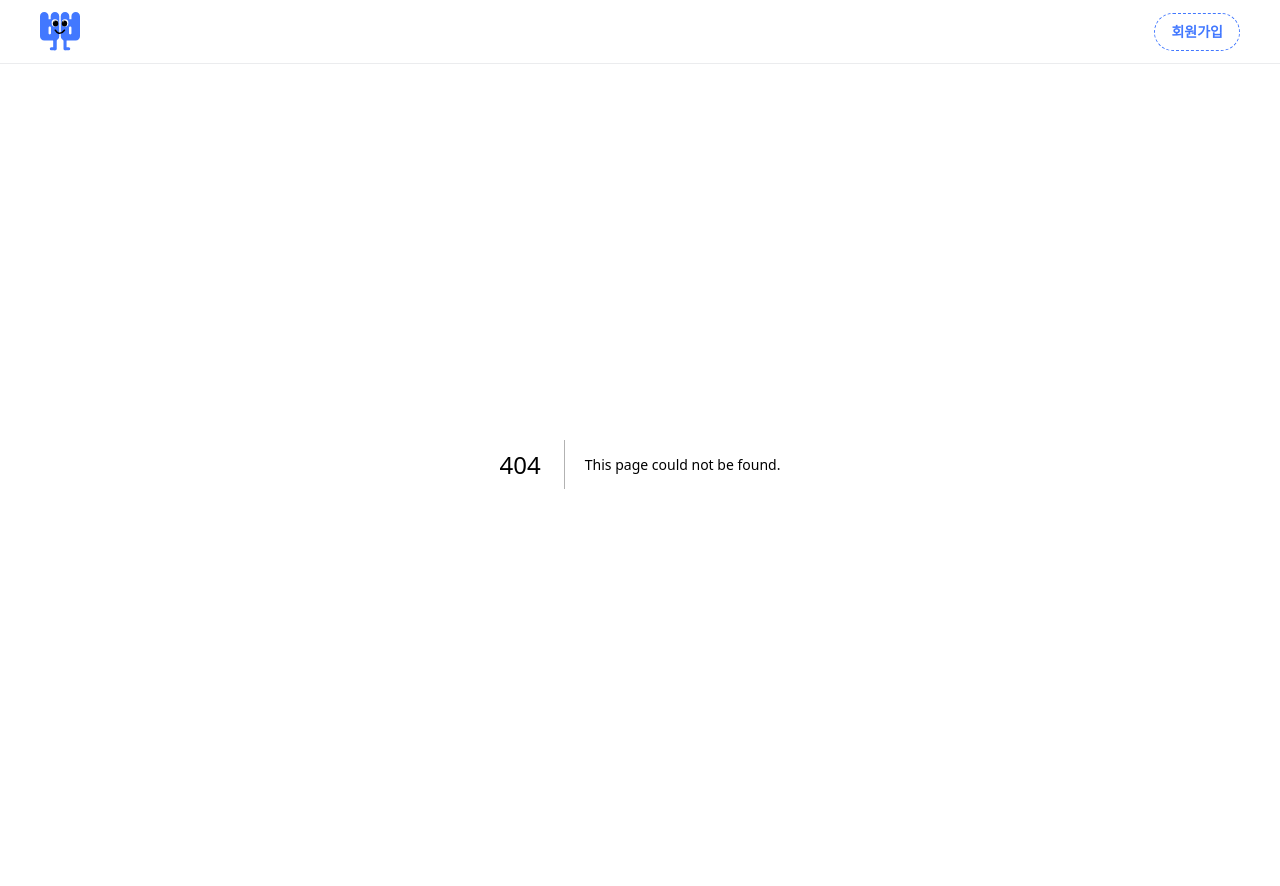
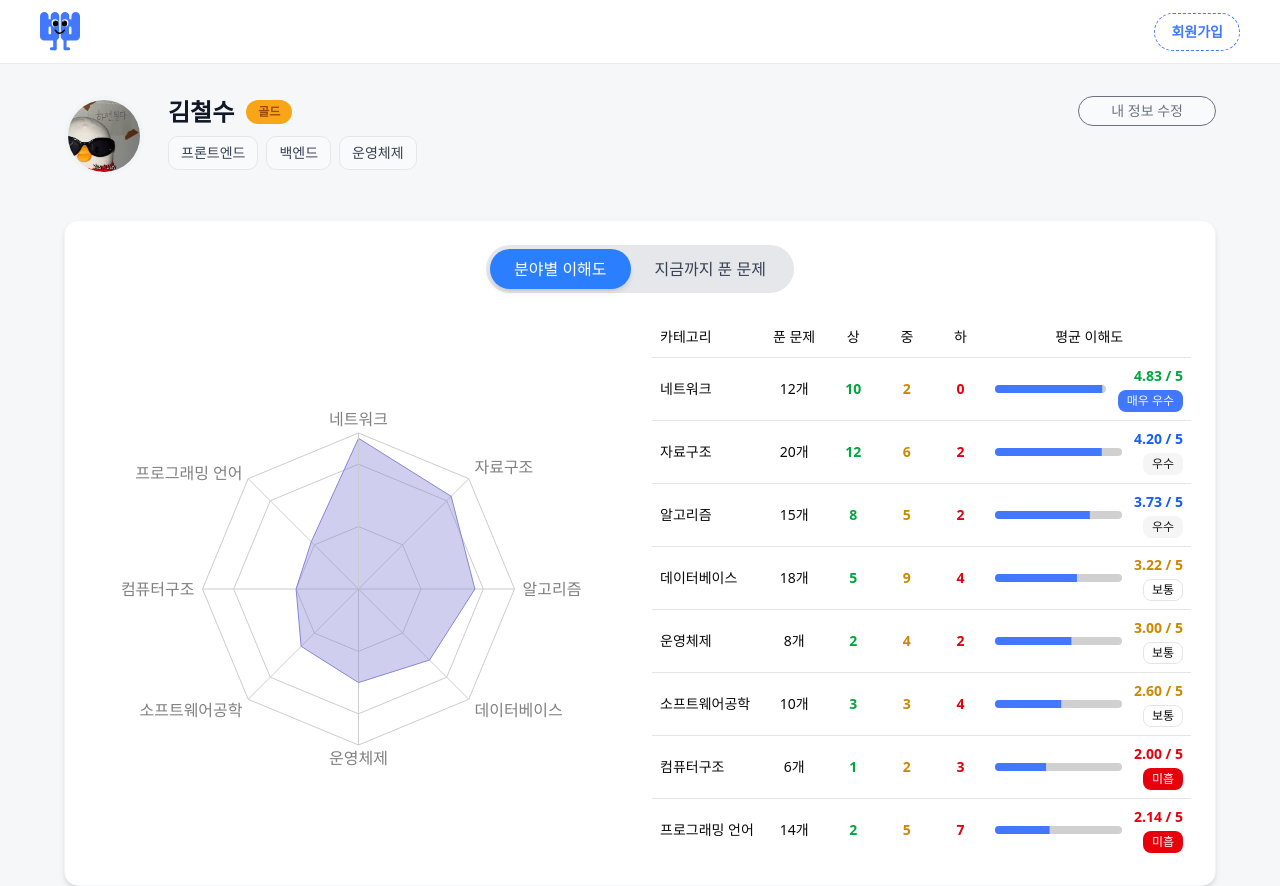
Before and after one commit to boostcampwm2025/web14-B4, a Next.js app in the folder frontend/: page /user in a window 1280 px wide. Before the commit this address had no page. Before the commit the page ends 864 px from the top, so only its background shows below. Built offline with nearby package versions, Linux system fonts and the light colour scheme.

Commit message:
feat: 레포트 페이지 구현

```diff
--- /dev/null
+++ b/frontend/src/app/user/page.tsx
@@ -0,0 +1,163 @@
+'use client';
+
+import { useState } from 'react';
+import DonutChart from './components/charts/DonutChart';
+import HexagonChart from './components/charts/HexagonChart';
+import { ComprehensionTable } from './components/DynamicTabl2';
+import { DynamicTable } from './components/DynamicTable';
+import MyProfile, { mockUserData } from './components/MyProfile';
+import TabSwitch, { Tab } from './components/TabSwitch';
+import { BasicTable } from './components/tables/BasicTable';
+
+export default function Page() {
+  const [activeTab, setActiveTab] = useState<Tab>('understanding');
+
+  const comprehensionData = [
+    {
+      category: '네트워크',
+      totalSolved: 12,
+      high: 10,
+      medium: 2,
+      low: 0,
+      comprehensionScore: 4.83, // 매우 우수
+    },
+    {
+      category: '자료구조',
+      totalSolved: 20,
+      high: 12,
+      medium: 6,
+      low: 2,
+      comprehensionScore: 4.2, // 우수
+    },
+    {
+      category: '알고리즘',
+      totalSolved: 15,
+      high: 8,
+      medium: 5,
+      low: 2,
+      comprehensionScore: 3.73, // 우수
+    },
+    {
+      category: '데이터베이스',
+      totalSolved: 18,
+      high: 5,
+      medium: 9,
+      low: 4,
+      comprehensionScore: 3.22, // 보통
+    },
+    {
+      category: '운영체제',
+      totalSolved: 8,
+      high: 2,
+      medium: 4,
+      low: 2,
+      comprehensionScore: 3.0, // 보통
+    },
+    {
+      category: '소프트웨어공학',
+      totalSolved: 10,
+      high: 3,
+      medium: 3,
+      low: 4,
+      comprehensionScore: 2.6, // 보통 (하한선)
+    },
+    {
+      category: '컴퓨터구조',
+      totalSolved: 6,
+      high: 1,
+      medium: 2,
+      low: 3,
+      comprehensionScore: 2.0, // 미흡
+    },
+    {
+      category: '프로그래밍 언어',
+      totalSolved: 14,
+      high: 2,
+      medium: 5,
+      low: 7,
+      comprehensionScore: 2.14, // 미흡
+    },
+  ];
+
+  const solvedData = [
+    {
+      category: '자료구조',
+      solvedQuizAmount: 42,
+      totalQuizAmount: 50,
+      percentage: 84,
+    },
+    {
+      category: '알고리즘',
+      solvedQuizAmount: 35,
+      totalQuizAmount: 78,
+      percentage: 45,
+    },
+    {
+      category: '운영체제',
+      solvedQuizAmount: 38,
+      totalQuizAmount: 50,
+      percentage: 76,
+    },
+    {
+      category: '네트워크',
+      solvedQuizAmount: 45,
+      totalQuizAmount: 50,
+      percentage: 90,
+    },
+    {
+      category: '데이터베이스',
+      solvedQuizAmount: 38,
+      totalQuizAmount: 50,
+      percentage: 76,
+    },
+    {
+      category: '소프트웨어공학',
+      solvedQuizAmount: 32,
+      totalQuizAmount: 50,
+      percentage: 64,
+    },
+    {
+      category: '컴퓨터구조',
+      solvedQuizAmount: 50,
+      totalQuizAmount: 50,
+      percentage: 100,
+    },
+  ];
+
+  return (
+    <div className="min-h-screen max-w-6xl mx-auto">
+      <div className="space-y-3">
+        <MyProfile user={mockUserData} />
+        <div className="bg-white rounded-xl shadow-md p-6 border border-gray-100">
+          <div className="flex justify-center mb-6">
+            <TabSwitch activeTab={activeTab} onTabChange={setActiveTab} />
+          </div>
+
+          {/* 분야별 이해도 탭 */}
+          {activeTab === 'understanding' && (
+            <div className="grid grid-cols-1 lg:grid-cols-2 gap-6 items-center">
+              <div>
+                <HexagonChart />
+              </div>
+              <div>
+                <BasicTable type="comprehension" data={comprehensionData} />
+              </div>
+            </div>
+          )}
+
+          {/* 지금까지 푼 문제 탭 */}
+          {activeTab === 'solved' && (
+            <div className="grid grid-cols-1 lg:grid-cols-2 gap-6 items-center">
+              <div>
+                <DonutChart />
+              </div>
+              <div>
+                <BasicTable type="solved" data={solvedData} />
+              </div>
+            </div>
+          )}
+        </div>
+      </div>
+    </div>
+  );
+}
```
